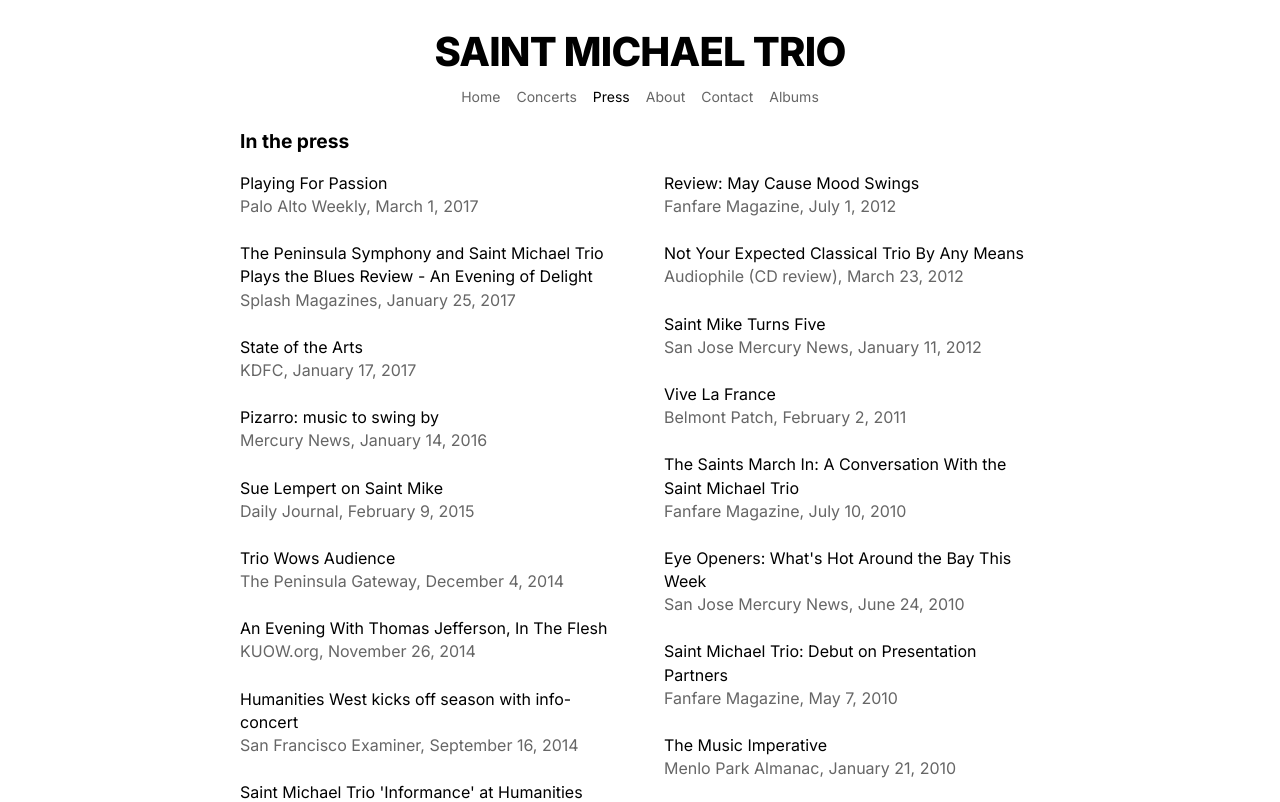
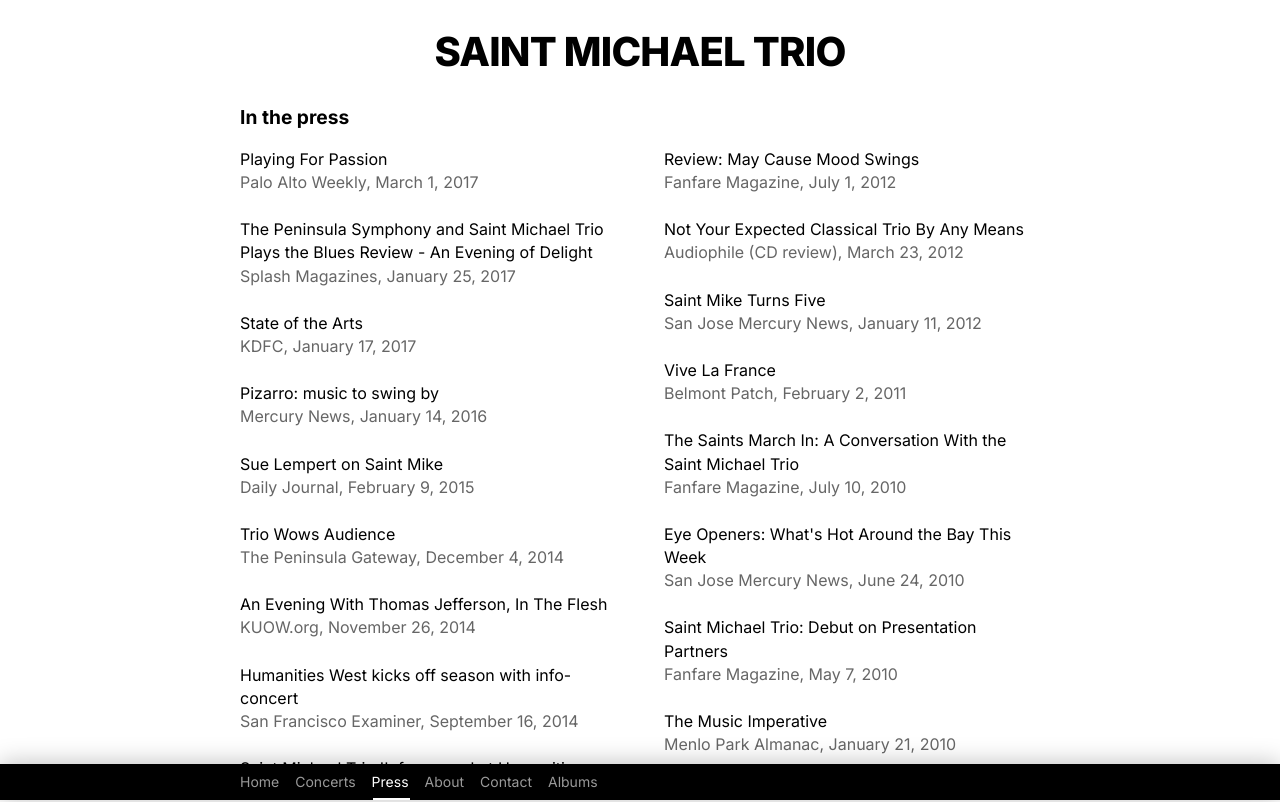
Before and after one commit to nicholaschiang/saintmichaeltrio, a Next.js app: page /press in a window 1280 px wide. Shown: the top 802 px of the page. Built offline with nearby package versions, Linux system fonts and the light colour scheme.

Commit message:
feat: add persistent bottom nav bar

```diff
--- a/components/footer.tsx
+++ b/components/footer.tsx
@@ -132,15 +132,29 @@
       <nav role='navigation'>
         <Group label='Socials'>
           <Link href='https://facebook.com/saintmichaeltrio'>Facebook</Link>
-          <Link href='https://youtube.com/user/presentationpartners/videos'>YouTube</Link>
+          <Link href='https://youtube.com/user/presentationpartners/videos'>
+            YouTube
+          </Link>
         </Group>
         <Group label='Listen'>
-          <Link href='https://open.spotify.com/artist/1z1XyquAZf9KoCk9GTUMIF'>Spotify</Link>
-          <Link href='https://youtube.com/watch?v=XiFeG3_ZLAI&list=PLTDzG3mNIQ5JfGnczTADFc9kpHDGPSjc4'>YouTube</Link>
-          <Link href='https://itunes.apple.com/us/artist/saint-michael-trio/477677579'>Apple Music</Link>
-          <Link href='https://music.youtube.com/channel/UCB-XygzAOUOCaUo43gMZC4A'>YouTube Music</Link>
-          <Link href='https://iheart.com/artist/saint-michael-trio-31431075/?autoplay=true'>iHeart Radio</Link>
-          <Link href='https://deezer.com/us/artist/12730889?autoplay=true'>Deezer</Link>
+          <Link href='https://open.spotify.com/artist/1z1XyquAZf9KoCk9GTUMIF'>
+            Spotify
+          </Link>
+          <Link href='https://youtube.com/watch?v=XiFeG3_ZLAI&list=PLTDzG3mNIQ5JfGnczTADFc9kpHDGPSjc4'>
+            YouTube
+          </Link>
+          <Link href='https://itunes.apple.com/us/artist/saint-michael-trio/477677579'>
+            Apple Music
+          </Link>
+          <Link href='https://music.youtube.com/channel/UCB-XygzAOUOCaUo43gMZC4A'>
+            YouTube Music
+          </Link>
+          <Link href='https://iheart.com/artist/saint-michael-trio-31431075/?autoplay=true'>
+            iHeart Radio
+          </Link>
+          <Link href='https://deezer.com/us/artist/12730889?autoplay=true'>
+            Deezer
+          </Link>
         </Group>
         <Group label='Read'>
           <Link href='/'>Home</Link>
@@ -149,11 +163,15 @@
         </Group>
         <Group label='Useful Links'>
           <Link href='mailto:boxoffice@saintmichaeltrio.com'>Contact</Link>
-          <Link href='https://github.com/nicholaschiang/st-michael-trio'>Source</Link>
+          <Link href='https://github.com/nicholaschiang/st-michael-trio'>
+            Source
+          </Link>
         </Group>
       </nav>
       <section>
-        <span>Copyright &copy; 2021 Saint Michael Trio. All rights reserved.</span>
+        <span>
+          Copyright &copy; 2021 Saint Michael Trio. All rights reserved.
+        </span>
         <Select
           small
           value={theme}
@@ -182,7 +200,7 @@
         footer {
           background: var(--accents-1);
           border-top: 1px solid var(--accents-2);
-          padding: 1.5rem 1rem 1rem;
+          padding: 1.5rem 1rem 3rem;
           margin-top: 2rem;
         }
 
--- a/components/header.tsx
+++ b/components/header.tsx
@@ -1,8 +1,6 @@
 import Link from 'next/link';
 import cn from 'classnames';
 import { useRouter } from 'next/router';
-
-import NavLink from 'components/nav-link';
 
 export default function Header(): JSX.Element {
   const { pathname } = useRouter();
@@ -10,72 +8,30 @@
   return (
     <header>
       <Link href='/'>
-        <a className={cn('header', { active: pathname === '/' })}><h1>Saint Michael Trio</h1></a>
+        <a className={cn({ active: pathname === '/' })}>
+          <h1>Saint Michael Trio</h1>
+        </a>
       </Link>
-      <nav>
-        <ul>
-          <NavLink href='/'>Home</NavLink>
-          <NavLink href='/concerts'>Concerts</NavLink>
-          <NavLink href='/press'>Press</NavLink>
-          <NavLink href='/about'>About</NavLink>
-          <NavLink href='mailto:boxoffice@saintmichaeltrio.com'>Contact</NavLink>
-          <NavLink href='/albums'>Albums</NavLink>
-        </ul>
-      </nav>
       <style jsx>{`
         header {
           width: 100%;
           max-width: calc(var(--page-width) + 2 * 1rem);
-          margin: 2rem auto 1.5rem;
+          margin: 2rem auto;
           line-height: 1;
         }
 
-        a.header {
+        a {
           text-decoration: none;
           color: var(--on-background);
         }
 
-        a.header > h1 {
+        h1 {
           font-size: 2.5rem;
           font-weight: 900;
           text-transform: uppercase;
           letter-spacing: -0.05rem;
           text-align: center;
-          margin: 1rem 0;
-        }
-
-        nav {
-          display: flex;
-          align-items: center;
-          padding: 0 1rem;
-          justify-content: center;
-          font-family: var(--font-sans);
-        }
-
-        ul {
-          list-style: none;
-          padding: 0;
           margin: 0;
-        }
-
-        @media (max-width: 800px) {
-          nav {
-            max-width: 100%;
-            margin: auto;
-            align-items: flex-end;
-            overflow: auto;
-            scrollbar-width: none;
-            justify-content: flex-start;
-          }
-
-          ul {
-            display: flex;
-            flex-grow: 1;
-            transform: translateZ(0);
-            margin-right: 0;
-            align-items: center;
-            justify-content: center;
-          }
         }
       `}</style>
     </header>
--- a/components/nav-link.tsx
+++ b/components/nav-link.tsx
@@ -1,17 +1,30 @@
+import { useEffect, useRef } from 'react';
 import Link from 'next/link';
 import cn from 'classnames';
 import { useRouter } from 'next/router';
 
+import { Callback } from 'lib/callback';
+
 export interface NavLinkProps {
   href: string;
   children: string;
+  setActive?: Callback<{ x: number; width: number }>;
 }
 
-export default function NavLink({ href, children }: NavLinkProps): JSX.Element {
+export default function NavLink({
+  href,
+  children,
+  setActive,
+}: NavLinkProps): JSX.Element {
   const { pathname } = useRouter();
+  const ref = useRef<HTMLLIElement>(null);
+  useEffect(() => {
+    if (pathname === href && ref.current && setActive)
+      setActive({ x: ref.current.offsetLeft, width: ref.current.clientWidth });
+  }, [pathname, href, setActive]);
 
   return (
-    <li>
+    <li ref={ref}>
       <Link href={href}>
         <a
           rel={!href.startsWith('/') ? 'noopener noreferrer' : undefined}
@@ -23,9 +36,9 @@
       </Link>
       <style jsx>{`
         li {
-          display: inline;
+          display: inline-block;
+          margin: 0 0.5rem;
           float: none;
-          margin: 0 0.5rem;
         }
 
         li:first-of-type {
@@ -37,11 +50,15 @@
         }
 
         a {
+          display: block;
           font-size: var(--link-size);
+          color: var(--accents-3);
+          padding: 0.5rem 0;
         }
 
+        a:hover,
         a.active {
-          color: var(--on-background);
+          color: var(--background);
         }
 
         @media (max-width: 800px) {
--- a/components/nav.tsx
+++ b/components/nav.tsx
@@ -1,41 +1,73 @@
 import NavLink from 'components/nav-link';
 
-export default function Nav(): JSX.Element {
+import { Callback } from 'lib/callback';
+
+export interface NavProps {
+  active: { x: number; width: number };
+  setActive: Callback<{ x: number; width: number }>;
+}
+
+export default function Nav({ active, setActive }: NavProps): JSX.Element {
   return (
     <nav>
       <ul>
-        <NavLink href='/'>Home</NavLink>
-        <NavLink href='/concerts'>Concerts</NavLink>
-        <NavLink href='/press'>Press</NavLink>
-        <NavLink href='/about'>About</NavLink>
-        <NavLink href='mailto:boxoffice@saintmichaeltrio.com'>Contact</NavLink>
-        <NavLink href='/albums'>Albums</NavLink>
+        <div className='bar' />
+        <NavLink href='/' setActive={setActive}>
+          Home
+        </NavLink>
+        <NavLink href='/concerts' setActive={setActive}>
+          Concerts
+        </NavLink>
+        <NavLink href='/press' setActive={setActive}>
+          Press
+        </NavLink>
+        <NavLink href='/about' setActive={setActive}>
+          About
+        </NavLink>
+        <NavLink
+          href='mailto:boxoffice@saintmichaeltrio.com'
+          setActive={setActive}
+        >
+          Contact
+        </NavLink>
+        <NavLink href='/albums' setActive={setActive}>
+          Albums
+        </NavLink>
       </ul>
       <style jsx>{`
         nav {
+          box-shadow: 0 -1px 24px rgba(0, 0, 0, 0.25);
           display: flex;
           align-items: center;
-          height: 36px;
-          margin-bottom: -2rem;
           font-family: var(--font-sans);
-          background: var(--primary);
-        }
-
-        nav :global(a) {
-          color: var(--on-primary);
-        }
-
-        nav :global(a:hover),
-        nav :global(a.active) {
-          color: var(--on-primary);
+          background: var(--on-background);
+          position: fixed;
+          z-index: 4;
+          bottom: 0;
+          left: 0;
+          right: 0;
         }
 
         ul {
           list-style: none;
-          width: 100%;
           max-width: calc(var(--page-width) + 2 * 24px);
           padding: 0 24px;
           margin: 0 auto;
+          position: relative;
+          width: 100%;
+        }
+
+        .bar {
+          height: 2px;
+          background: var(--background);
+          position: absolute;
+          left: 9px;
+          bottom: 0;
+          transition: 0.15s ease;
+          transition-property: width, transform;
+          transition-duration: 150ms;
+          transform: translateX(${active.x - 8}px);
+          width: ${active.width}px;
         }
 
         @media (max-width: 800px) {
--- a/pages/_app.tsx
+++ b/pages/_app.tsx
@@ -2,6 +2,7 @@
 import { AppProps } from 'next/app';
 
 import NProgress from 'components/nprogress';
+import Nav from 'components/nav';
 
 import { Theme, ThemeContext } from 'lib/theme';
 
@@ -24,11 +25,16 @@
   useEffect(() => {
     localStorage.setItem('theme', theme);
   }, [theme]);
+  const [active, setActive] = useState<{ x: number; width: number }>({
+    x: 0,
+    width: 0,
+  });
 
   return (
     <ThemeContext.Provider value={{ theme, setTheme }}>
       <NProgress />
       <Component {...pageProps} />
+      <Nav active={active} setActive={setActive} />
       <style jsx global>{`
         ::selection {
           background-color: var(--selection);
@@ -103,8 +109,8 @@
         :root {
           --font-serif: valkyrie_a, 'Georgia', 'Times New Roman', serif;
           --font-sans: 'Inter', -apple-system, BlinkMacSystemFont, 'Segoe UI',
-            'Roboto', 'Oxygen', 'Ubuntu', 'Cantarell', 'Fira Sans',
-            'Droid Sans', 'Helvetica Neue', sans-serif;
+            'Roboto', 'Oxygen', 'Ubuntu', 'Cantarell', 'Fira Sans', 'Droid Sans',
+            'Helvetica Neue', sans-serif;
           --font-mono: Menlo, Monaco, Lucida Console, Liberation Mono,
             DejaVu Sans Mono, Bitstream Vera Sans Mono, Courier New, monospace;
 
```
Also changed, not shown: pages/index.tsx (+4 -5 lines).
